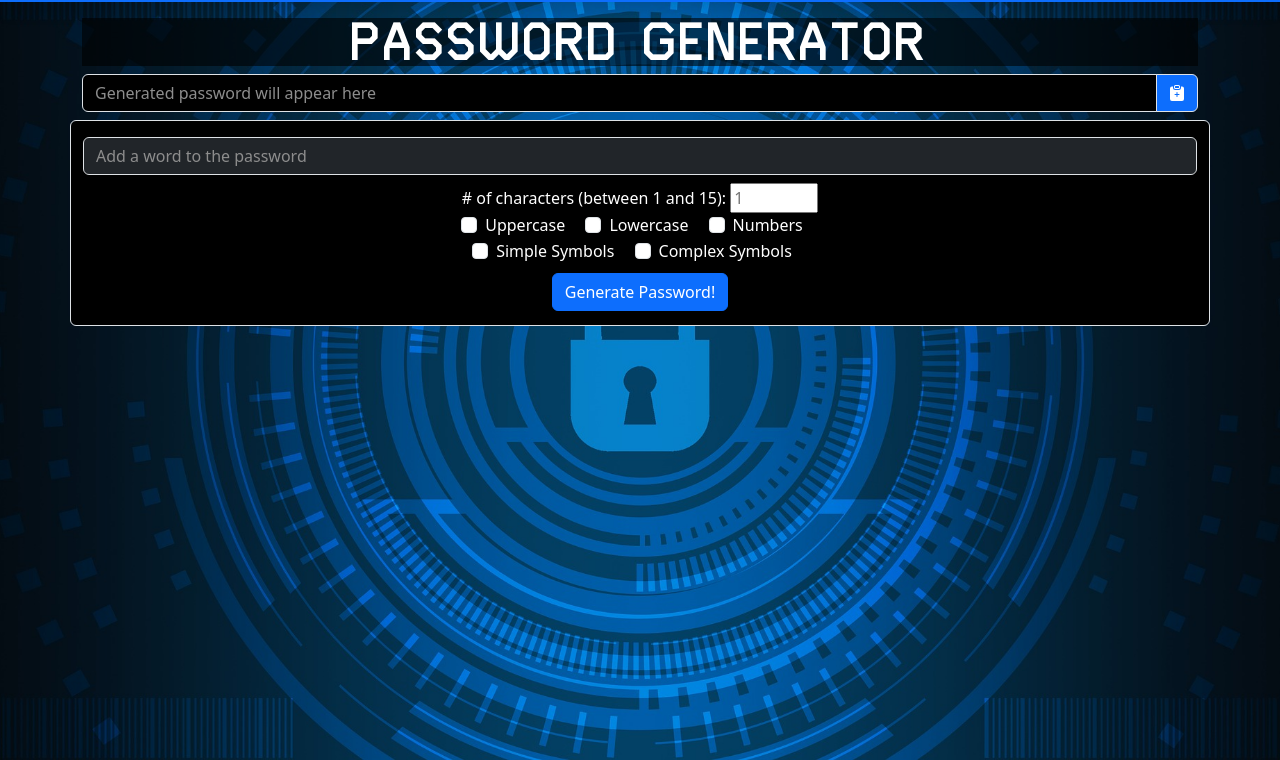
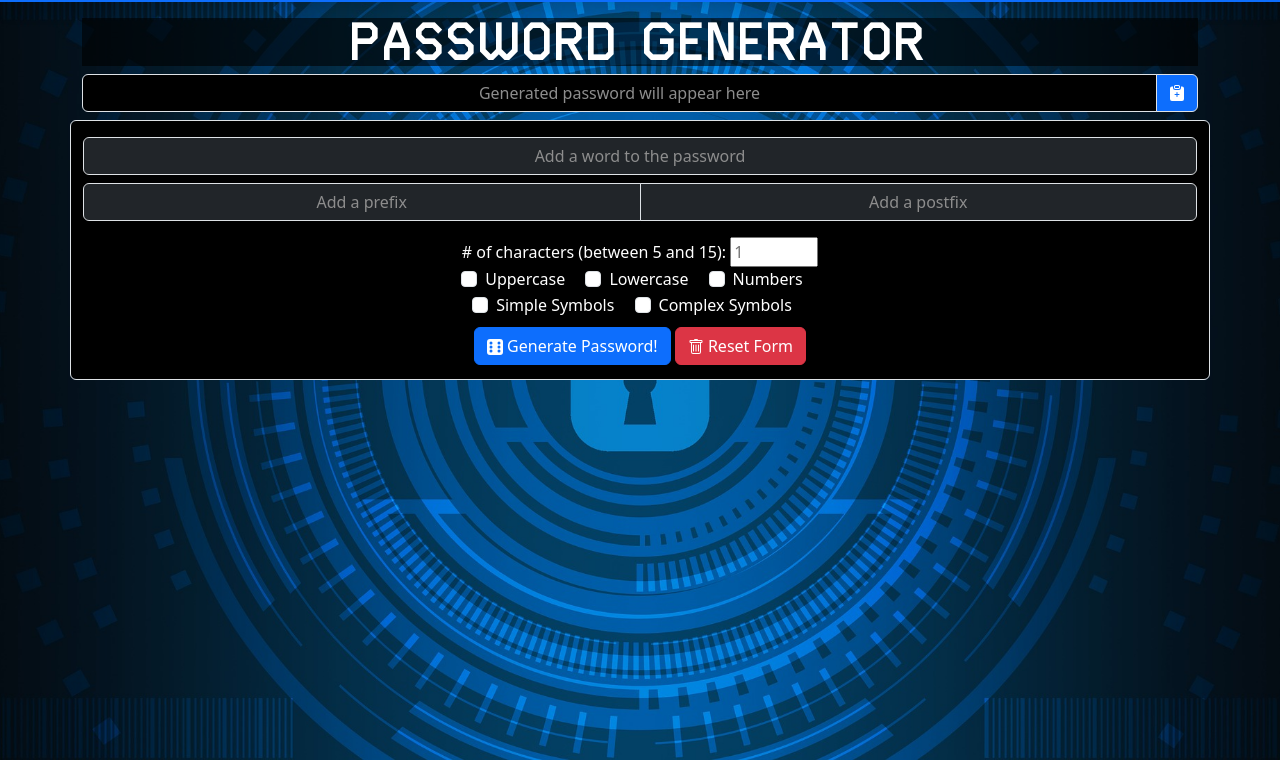
Before and after one commit to Markrodriguez003/wagwoord, a plain HTML site: page resources/index.html in a window 1280 px wide. Shown: the part 40-800 px from the top of the page. Drawn offline with Linux system fonts and the light colour scheme; a script that the page names is missing.

Commit message:
Added pre + postfix options & reset button

```diff
--- a/.tmp/auth_info.json
+++ b/.tmp/auth_info.json
@@ -1 +1 @@
-{"accessToken":"4AdpSfOxoRdSVZUDCSwYFDtxM-Dy9Axyhs3211sjtyno_SeC","port":60675}
+{"accessToken":"tMH8UV1R1U8xzHyvocYNgGoyxQRikx7sWhWmfsJWyFKyEcYL","port":63624}
--- a/neutralino.config.json
+++ b/neutralino.config.json
@@ -34,7 +34,7 @@
     "window": {
       "title": "WagWoord - Password Generator",
       "width": 600,
-      "height": 440,
+      "height": 485,
       "minWidth": 400,
       "minHeight": 200,
       "fullScreen": false,
--- a/resources/index.html
+++ b/resources/index.html
@@ -15,7 +15,7 @@
 <body class="background-image" id="neutralinoapp">
 
   <!-- BACKGROUND DISPLAY MESSAGE ANIMATION -->
-  <div class="main-animation">
+  <!-- <div class="main-animation">
     <h1 class="text-white p-1">
       <span class="position-absolute top-50 start-50 translate-middle"> <svg xmlns="http://www.w3.org/2000/svg"
           width="25" height="25" fill="currentColor" class="bi bi-shield-lock-fill" viewBox="0 0 16 16">
@@ -23,7 +23,7 @@
             d="M8 0c-.69 0-1.843.265-2.928.56-1.11.3-2.229.655-2.887.87a1.54 1.54 0 0 0-1.044 1.262c-.596 4.477.787 7.795 2.465 9.99a11.777 11.777 0 0 0 2.517 2.453c.386.273.744.482 1.048.625.28.132.581.24.829.24s.548-.108.829-.24a7.159 7.159 0 0 0 1.048-.625 11.775 11.775 0 0 0 2.517-2.453c1.678-2.195 3.061-5.513 2.465-9.99a1.541 1.541 0 0 0-1.044-1.263 62.467 62.467 0 0 0-2.887-.87C9.843.266 8.69 0 8 0zm0 5a1.5 1.5 0 0 1 .5 2.915l.385 1.99a.5.5 0 0 1-.491.595h-.788a.5.5 0 0 1-.49-.595l.384-1.99A1.5 1.5 0 0 1 8 5z" />
         </svg> WAGWOORD</span>
 
-  </div>
+  </div> -->
 
 
 
@@ -67,8 +67,13 @@
   <div class="container form-control bg-black pt-0 text-bg-primary ">
     <input type="text" class="form-control mb-2 mt-3 bg-dark text-white" placeholder="Add a word to the password"
       aria-label="user-choice-word" aria-describedby="">
-    <label for="quantity"># of characters (between 1 and 15):</label>
-    <input type="number" id="quantity" name="quantity" min="1" max="15" placeholder="1">
+    <div class="input-group mb-3">
+      <input type="text" class="form-control bg-dark text-white" placeholder="Add a prefix" aria-label="Add a prefix">
+      <!-- <span class="input-group-text">PASSWORD</span> -->
+      <input type="text" class="form-control bg-dark text-white" placeholder="Add a postfix" aria-label="Add a postfix">
+    </div>
+    <label for="quantity"># of characters (between 5 and 15):</label>
+    <input type="number" id="quantity" name="quantity" min="5" max="15" placeholder="1">
     <br>
     <div class="form-check form-check-inline">
       <input class="form-check-input" type="checkbox" id="inlineCheckbox1" value="upper">
@@ -92,7 +97,24 @@
       <label class="form-check-label" for="inlineCheckbox5">Complex Symbols</label>
     </div>
     <br>
-    <button type="button" class="btn btn-primary mt-2 mb-2" id="liveToastBtn">Generate Password!</button>
+    <button type="button" class="btn btn-primary mt-2 mb-2" id="liveToastBtn">
+      <svg xmlns="http://www.w3.org/2000/svg" width="16" height="16" fill="currentColor" class="bi bi-dice-6-fill"
+        viewBox="0 0 16 16">
+        <path
+          d="M3 0a3 3 0 0 0-3 3v10a3 3 0 0 0 3 3h10a3 3 0 0 0 3-3V3a3 3 0 0 0-3-3H3zm1 5.5a1.5 1.5 0 1 1 0-3 1.5 1.5 0 0 1 0 3zm8 0a1.5 1.5 0 1 1 0-3 1.5 1.5 0 0 1 0 3zm1.5 6.5a1.5 1.5 0 1 1-3 0 1.5 1.5 0 0 1 3 0zM12 9.5a1.5 1.5 0 1 1 0-3 1.5 1.5 0 0 1 0 3zM5.5 12a1.5 1.5 0 1 1-3 0 1.5 1.5 0 0 1 3 0zM4 9.5a1.5 1.5 0 1 1 0-3 1.5 1.5 0 0 1 0 3z" />
+      </svg>
+      Generate Password!
+    </button>
+    <button type="button" class="btn btn-danger mt-2 mb-2" id="">
+      <svg xmlns="http://www.w3.org/2000/svg" width="16" height="16" fill="currentColor" class="bi bi-trash"
+        viewBox="0 0 16 16">
+        <path
+          d="M5.5 5.5A.5.5 0 0 1 6 6v6a.5.5 0 0 1-1 0V6a.5.5 0 0 1 .5-.5Zm2.5 0a.5.5 0 0 1 .5.5v6a.5.5 0 0 1-1 0V6a.5.5 0 0 1 .5-.5Zm3 .5a.5.5 0 0 0-1 0v6a.5.5 0 0 0 1 0V6Z" />
+        <path
+          d="M14.5 3a1 1 0 0 1-1 1H13v9a2 2 0 0 1-2 2H5a2 2 0 0 1-2-2V4h-.5a1 1 0 0 1-1-1V2a1 1 0 0 1 1-1H6a1 1 0 0 1 1-1h2a1 1 0 0 1 1 1h3.5a1 1 0 0 1 1 1v1ZM4.118 4 4 4.059V13a1 1 0 0 0 1 1h6a1 1 0 0 0 1-1V4.059L11.882 4H4.118ZM2.5 3h11V2h-11v1Z" />
+      </svg>
+      Reset Form
+    </button>
   </div>
 
   <br>
--- a/resources/styles/styles.css
+++ b/resources/styles/styles.css
@@ -125,15 +125,20 @@
    /* Chrome, Firefox, Opera, Safari 10.1+ */
    color: rgb(141, 141, 141) !important;
    opacity: 1;
+   text-align: center;
    /* Firefox */
  }
 
  .form-control:-ms-input-placeholder {
    /* Internet Explorer 10-11 */
+   text-align: center;
+
    color: rgb(141, 141, 141) !important;
  }
 
  .form-control::-ms-input-placeholder {
    /* Microsoft Edge */
+   text-align: center;
+
    color: rgb(141, 141, 141) !important;
  }
```
